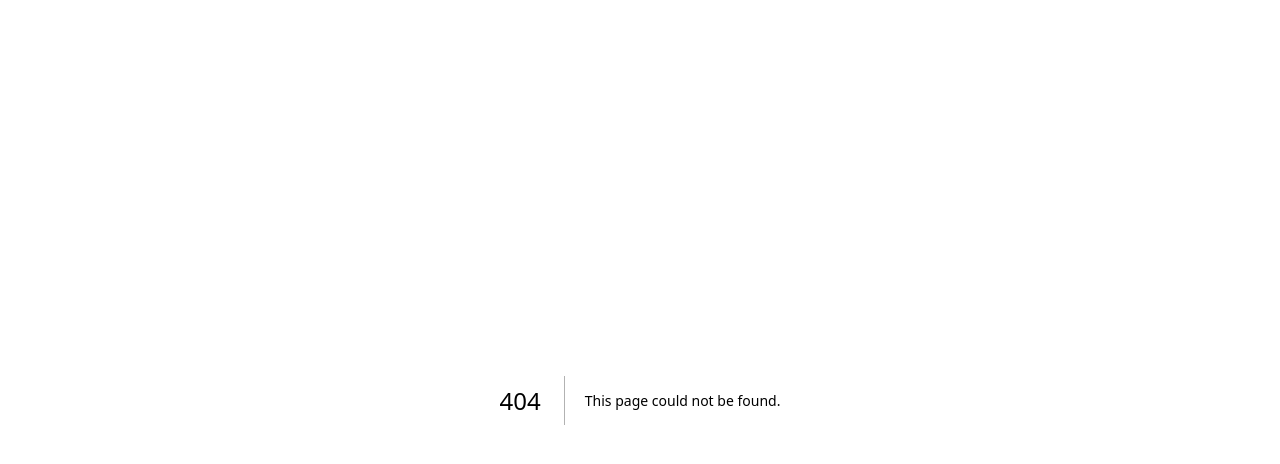
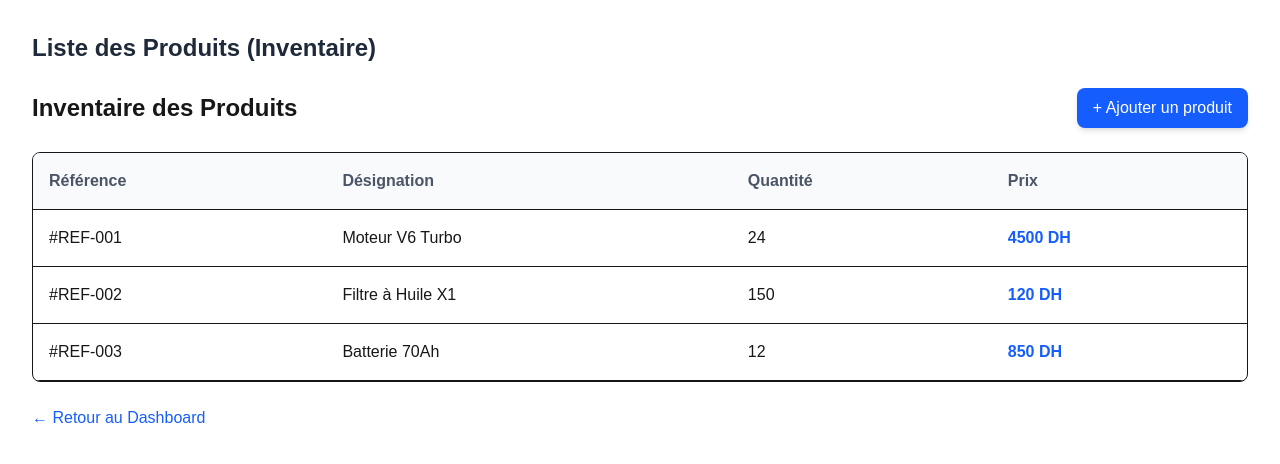
Before and after one commit to najlae641/Stage-industrie-app, a Next.js app: page /produits in a window 1280 px wide. Before the commit this address had no page. Shown: the top 464 px of the page. Built offline with nearby package versions, Linux system fonts and the light colour scheme.

Commit message:
ajout dashboard et liste de produi t avec fake data et button d ajout

```diff
--- a/app/page.tsx
+++ b/app/page.tsx
@@ -1,65 +1,48 @@
+import { table } from "console";
 import Image from "next/image";
 
 export default function Home() {
   return (
-    <div className="flex flex-col flex-1 items-center justify-center bg-zinc-50 font-sans dark:bg-black">
-      <main className="flex flex-1 w-full max-w-3xl flex-col items-center justify-between py-32 px-16 bg-white dark:bg-black sm:items-start">
-        <Image
-          className="dark:invert"
-          src="/next.svg"
-          alt="Next.js logo"
-          width={100}
-          height={20}
-          priority
-        />
-        <div className="flex flex-col items-center gap-6 text-center sm:items-start sm:text-left">
-          <h1 className="max-w-xs text-3xl font-semibold leading-10 tracking-tight text-black dark:text-zinc-50">
-            To get started, edit the page.tsx file.
-          </h1>
-          <p className="max-w-md text-lg leading-8 text-zinc-600 dark:text-zinc-400">
-            Looking for a starting point or more instructions? Head over to{" "}
-            <a
-              href="https://vercel.com/templates?framework=next.js&utm_source=create-next-app&utm_medium=appdir-template-tw&utm_campaign=create-next-app"
-              className="font-medium text-zinc-950 dark:text-zinc-50"
-            >
-              Templates
-            </a>{" "}
-            or the{" "}
-            <a
-              href="https://nextjs.org/learn?utm_source=create-next-app&utm_medium=appdir-template-tw&utm_campaign=create-next-app"
-              className="font-medium text-zinc-950 dark:text-zinc-50"
-            >
-              Learning
-            </a>{" "}
-            center.
-          </p>
-        </div>
-        <div className="flex flex-col gap-4 text-base font-medium sm:flex-row">
-          <a
-            className="flex h-12 w-full items-center justify-center gap-2 rounded-full bg-foreground px-5 text-background transition-colors hover:bg-[#383838] dark:hover:bg-[#ccc] md:w-[158px]"
-            href="https://vercel.com/new?utm_source=create-next-app&utm_medium=appdir-template-tw&utm_campaign=create-next-app"
-            target="_blank"
-            rel="noopener noreferrer"
-          >
-            <Image
-              className="dark:invert"
-              src="/vercel.svg"
-              alt="Vercel logomark"
-              width={16}
-              height={16}
-            />
-            Deploy Now
-          </a>
-          <a
-            className="flex h-12 w-full items-center justify-center rounded-full border border-solid border-black/[.08] px-5 transition-colors hover:border-transparent hover:bg-black/[.04] dark:border-white/[.145] dark:hover:bg-[#1a1a1a] md:w-[158px]"
-            href="https://nextjs.org/docs?utm_source=create-next-app&utm_medium=appdir-template-tw&utm_campaign=create-next-app"
-            target="_blank"
-            rel="noopener noreferrer"
-          >
-            Documentation
-          </a>
-        </div>
-      </main>
+    <div className="flex min-h-screen bg-gray-100">
+
+  <aside className="w-64 bg-slate-900 text-white p-6">
+    <h2 className="text-xl font-bold mb-10">ETASCOM AUTOMOTIVE </h2>
+    <nav className="space-y-4">
+      <div className="text-blue-400">Tableau de bord</div>
+      <div className="hover:text-blue-300 cursor-pointer">Produits</div>
+    </nav>
+  </aside>
+
+
+  <main className="flex-1 p-8">
+    <h1 className="text-2xl font-bold mb-6">Gestion des Stocks</h1>
+
+
+    <div className="bg-white shadow rounded-lg overflow-hidden">
+      <table className="w-full text-left">
+        <thead className="bg-gray-50 border-b">
+          <tr>
+            <th className="p-4">Produit</th>
+            <th className="p-4">Quantité</th>
+            <th className="p-4">Statut</th>
+          </tr>
+        </thead>
+        <tbody>
+          <tr className="border-b">
+            <td className="p-4 font-medium">Moteur V6</td>
+            <td className="p-4">24</td>
+            <td className="p-4 text-green-600 font-bold">En Stock</td>
+          </tr>
+          <tr>
+            <td className="p-4 font-medium">Filtre X1</td>
+            <td className="p-4">08</td>
+            <td className="p-4 text-red-500 font-bold">Stock Faible</td>
+          </tr>
+        </tbody>
+      </table>
     </div>
+  </main>
+</div>
+
   );
 }
--- /dev/null
+++ b/app/produits/page.tsx
@@ -0,0 +1,58 @@
+export default function ListeProduitsPage() {
+  return (
+    <div className="p-8 bg-white min-h-screen">
+      <h1 className="text-2xl font-bold mb-6 text-gray-800">Liste des Produits (Inventaire)</h1>
+
+      <div className="flex justify-between items-center mb-6">
+  <h1 className="text-2xl font-bold">Inventaire des Produits</h1>
+
+
+  <button className="bg-blue-600 hover:bg-blue-700 text-white px-4 py-2 rounded-lg shadow-md transition-colors font-medium">
+    + Ajouter un produit
+  </button>
+</div>
+
+      <div className="border rounded-lg overflow-hidden">
+        <table className="w-full text-left">
+          <thead className="bg-gray-50 border-b">
+            <tr>
+              <th className="p-4 font-semibold text-gray-600">Référence</th>
+              <th className="p-4 font-semibold text-gray-600">Désignation</th>
+              <th className="p-4 font-semibold text-gray-600">Quantité</th>
+              <th className="p-4 font-semibold text-gray-600">Prix</th>
+            </tr>
+          </thead>
+          <tbody>
+
+  <tr className="border-b hover:bg-gray-50">
+    <td className="p-4">#REF-001</td>
+    <td className="p-4">Moteur V6 Turbo</td>
+    <td className="p-4">24</td>
+    <td className="p-4 text-blue-600 font-bold">4500 DH</td>
+  </tr>
+
+  {/* المنتج 2 */}
+  <tr className="border-b hover:bg-gray-50">
+    <td className="p-4">#REF-002</td>
+    <td className="p-4">Filtre à Huile X1</td>
+    <td className="p-4">150</td>
+    <td className="p-4 text-blue-600 font-bold">120 DH</td>
+  </tr>
+
+
+  <tr className="border-b hover:bg-gray-50">
+    <td className="p-4">#REF-003</td>
+    <td className="p-4">Batterie 70Ah</td>
+    <td className="p-4">12</td>
+    <td className="p-4 text-blue-600 font-bold">850 DH</td>
+  </tr>
+</tbody>
+        </table>
+      </div>
+
+      <div className="mt-6">
+        <a href="/" className="text-blue-600 hover:underline">← Retour au Dashboard</a>
+      </div>
+    </div>
+  );
+}
```
